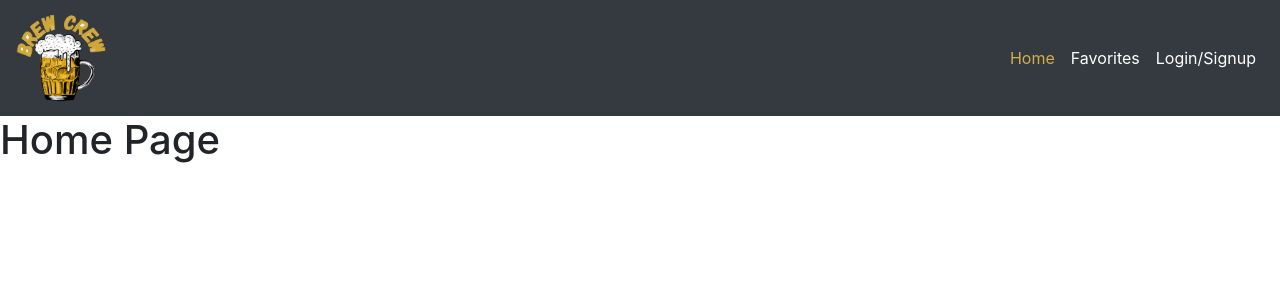
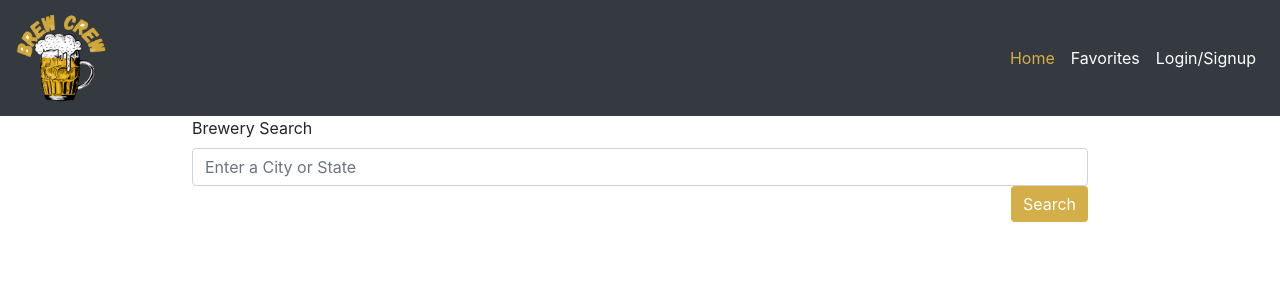
Before and after one commit to Msas12/brew-crew, a React (Create React App) app in the folder client/: page / in a window 1280 px wide. Shown: the top 300 px of the page. Built offline with nearby package versions, Linux system fonts and the light colour scheme.

Commit message:
search form

```diff
--- /dev/null
+++ b/client/src/components/SearchBar/index.jsx
@@ -0,0 +1,24 @@
+import React from "react";
+import { Form, Button } from "react-bootstrap";
+
+function SearchBar() {
+  return (
+    <Form className="searchForm">
+      <Form.Group controlId="formBasicEmail">
+        <Form.Label>Brewery Search</Form.Label>
+        <Form.Control type="email" placeholder="Enter a City or State" />
+        <Button
+        className="searchBtn"
+        variant="primary"
+        type="submit"
+        style={{ backgroundColor: "#d4af49", border: "none" }}
+      >
+        Search
+      </Button>
+      </Form.Group>
+
+    </Form>
+  );
+}
+
+export default SearchBar;
--- a/client/src/index.css
+++ b/client/src/index.css
@@ -4,3 +4,12 @@
 .active {
   color: #d4af49 !important;
 }
+
+.searchForm {
+  max-width: 70%;
+  margin: auto;
+}
+
+.searchBtn {
+  float: right;
+}
--- a/client/src/pages/Home.jsx
+++ b/client/src/pages/Home.jsx
@@ -1,11 +1,12 @@
 import React from "react";
+import SearchBar from "../components/SearchBar";
 
 function Home() {
   return (
-    <div>
-      <h1>Home Page</h1>
-    </div>
-  );
+<main>
+  <SearchBar/>
+</main>
+  )
 }
 
 export default Home;
```
Also changed, not shown: client/src/components/Cards/index.js (added).
